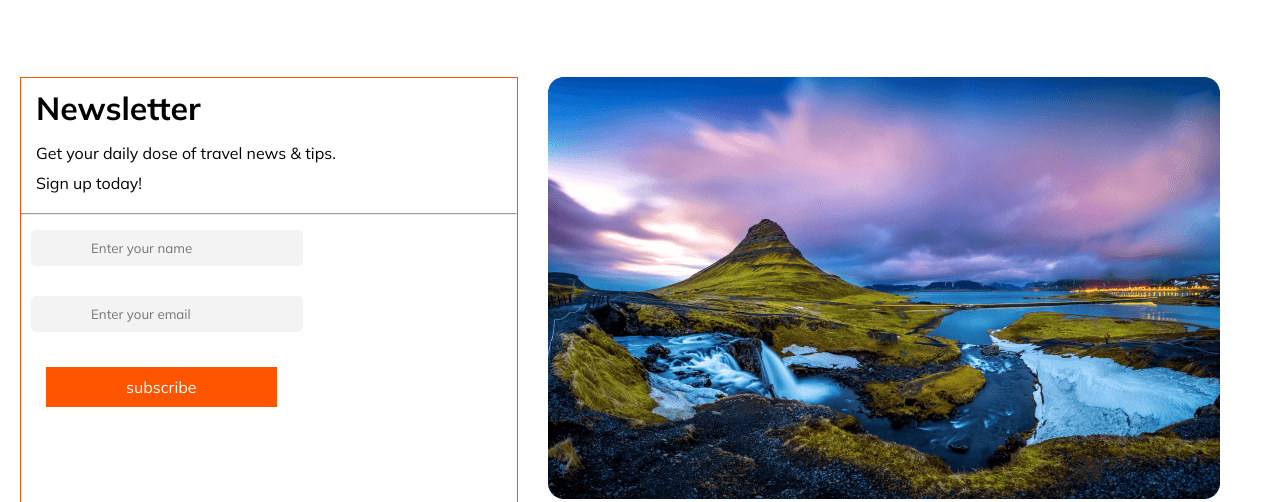
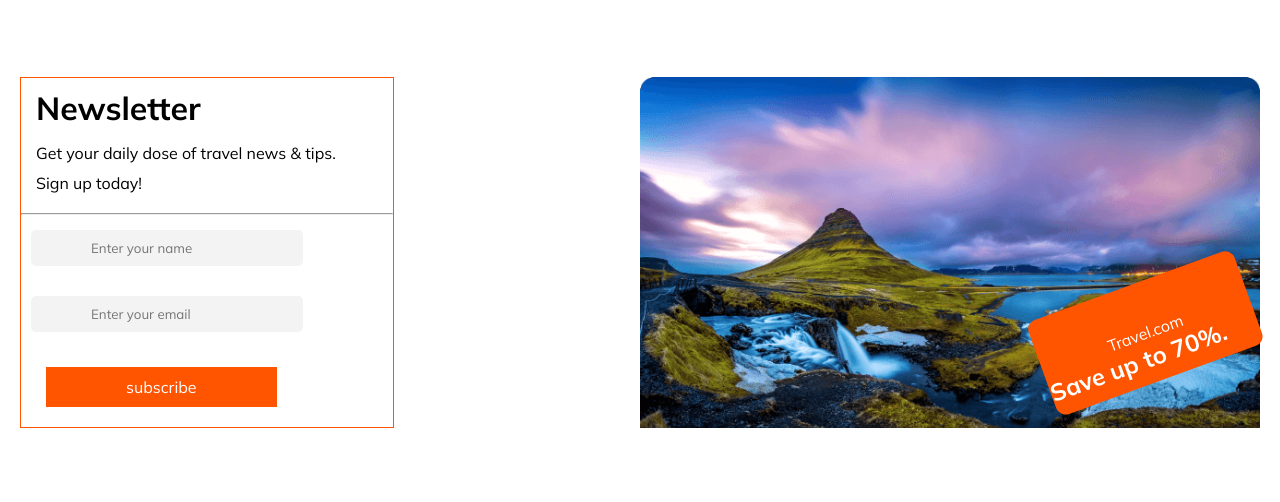
Before and after one commit to Fahim-WD/PH-Assignment-2, a plain HTML site: page index.html in a window 1280 px wide. Shown: the part 4179-4681 px from the top of the page. Drawn offline with Linux system fonts and the light colour scheme.

Commit message:
card added

```diff
--- a/css/responsive.css
+++ b/css/responsive.css
@@ -62,9 +62,16 @@
     /* news */
     .news{
         flex-direction: column;
+        width: 100%;
+
     }
     .newsleft{
         width: 100%;
+        border:0px solid white;
+
+    }
+    .news_right{
+        padding: 150px;
     }
     .gallry_img{
         grid-template-columns:1fr;
--- a/css/syle.css
+++ b/css/syle.css
@@ -348,10 +348,11 @@ header{
     display: flex;
     gap: 30px;
     margin-top: 80px;
+    justify-content: space-between;
 }
 .news_left{
     border: 1px solid #FF5400;
-    width: 40%;
+    width: 30%;
     line-height: 30px;
     gap: 20px;
 }
@@ -360,6 +361,36 @@ header{
 }
 .news_left p{
     margin: 15px;
+}
+.news_right{
+    background-image: url(../Images/footer.png);
+     width: 50%;
+     background-size: cover;
+     background-repeat: no-repeat;
+     position: relative;
+}
+.card{
+    position: absolute;
+    right: 0;
+    top: 70%;
+    transform: rotate(-20deg);
+}
+.card a{
+    text-decoration: none;
+    color: #fff;
+    background-color: #FF5400;
+    padding: 40px 70px;
+    border-radius:10px;
+
+}
+.card_text{
+    color: #fff;
+    font-weight: 700;
+    font-size: 24px;
+}
+.news_right.card{
+    position: absolute;
+
 }
 .news_left input{
     padding:10px 60px;
--- a/index.html
+++ b/index.html
@@ -165,7 +165,11 @@
                     <div class="footer_btn"> <a href="">subscribe</a></div>
                 </div>
                 <div class="news_right">
-                    <img src="Images/footer.png" alt="">
+                    <div class="card">
+                        <a href="">Travel.com</a>
+                        <div class="card_text">Save up to 70%.</div>
+                    </div>
+
                 </div>
               </div>
           </div>
```
